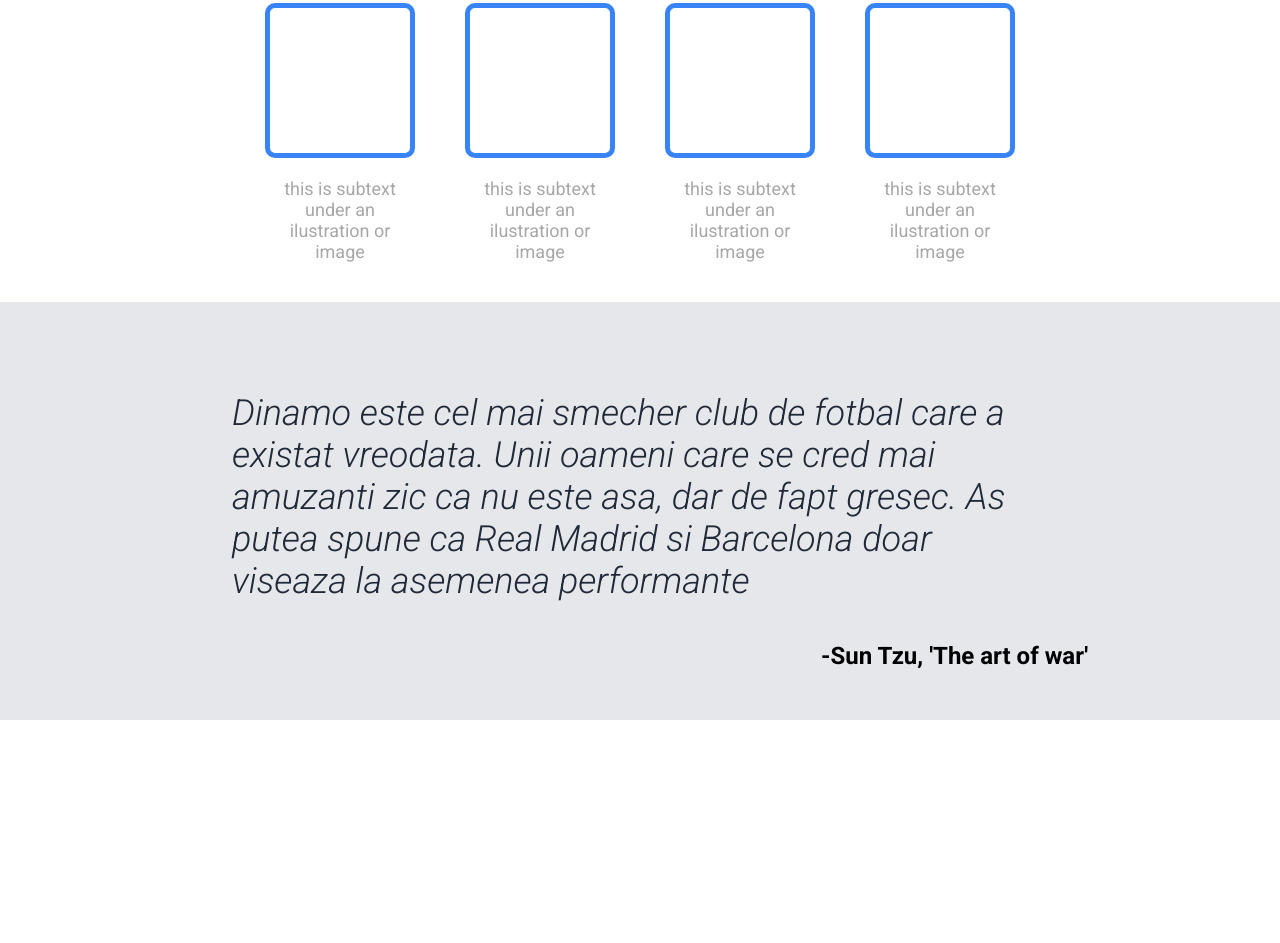
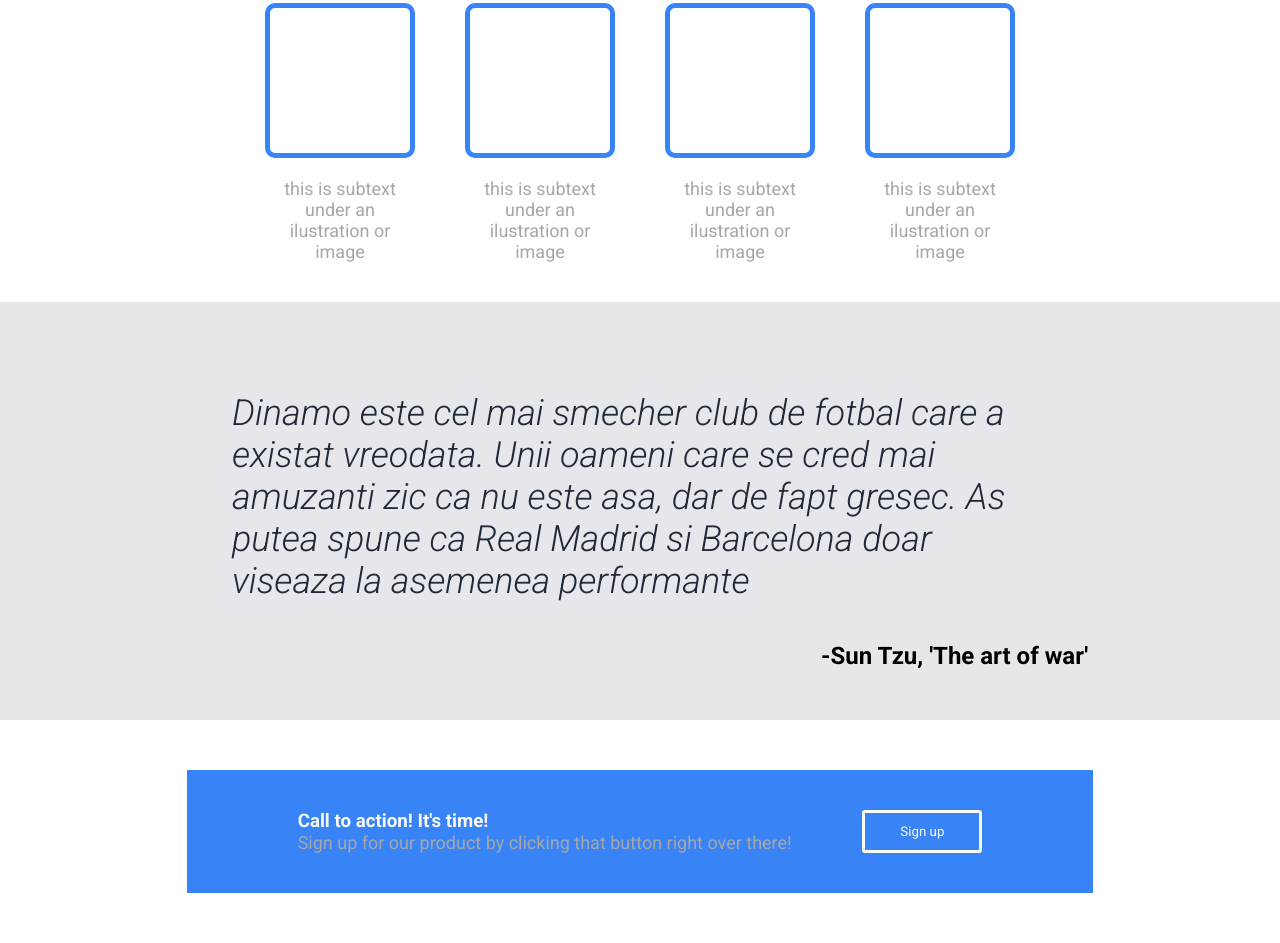
Before and after one commit to vanmark19/Landing-page, a plain HTML site: page index.html in a window 1280 px wide. Shown: the part 552-1495 px from the top of the page. Before the commit the page ends 1272 px from the top, so only its background shows below. Drawn offline with Linux system fonts and the light colour scheme.

Commit message:
FInished the fourth section
Finished HTML and CSS

```diff
--- a/index.html
+++ b/index.html
@@ -83,7 +83,20 @@
           <div>-Sun Tzu, 'The art of war'</div>
         </section>
       </div>
+      <div id="wraper4">
+        <section id="section4">
+          <div>
+            <h3>
+            Call to action! It's time!
+            </h3>
+            <p id="text4">Sign up for our product by clicking
+              that button right over there!
+            </p>
+          </div>
+          <button id="sign-up2">Sign up</button>
+        </section>
 
+      </div>
 
 </body>
 </html>
--- a/style.css
+++ b/style.css
@@ -120,3 +120,28 @@
   text-align: end;
   font-size: 24px;
 }
+#section4{
+  background-color: #3883F6;
+  display: flex;
+  padding:40px;
+  width:70%;
+  justify-content: space-evenly;
+}
+h3{
+  color:#F9FAF8;
+  margin:0;
+}
+#text4{
+  margin:0;
+  color:#a7a7a7
+}
+#wraper4{
+  display:flex;
+  justify-content: center;
+  align-items: center;
+  padding:50px;
+}
+#sign-up2{
+  width: 120px;
+  border: 3px solid #F9FAF8;
+}
```
